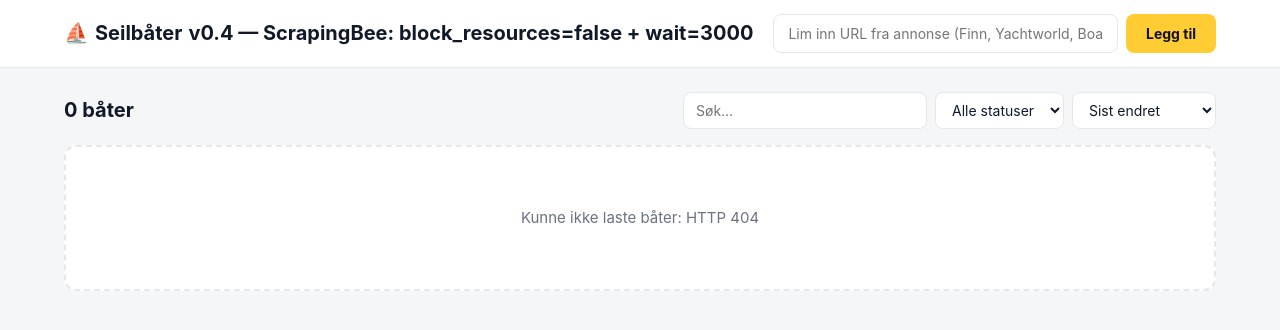
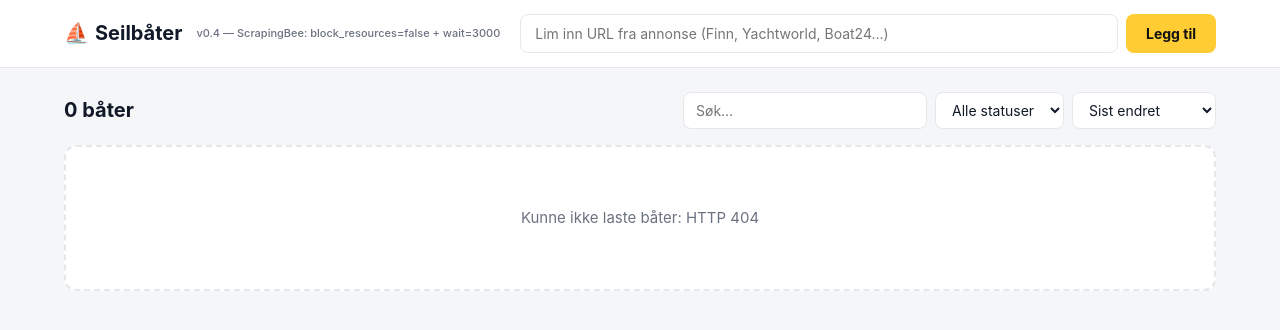
Before and after one commit to mikeljungbergtvedt/seilbater, a website: page public/index.html in a window 1280 px wide. Drawn offline with Linux system fonts and the light colour scheme; no server answers.

Commit message:
Add public/styles.css

```diff
--- a/public/styles.css
+++ b/public/styles.css
@@ -33,7 +33,8 @@ html, body { margin: 0; padding: 0; background: var(--bg); color: var(--text);
   display: flex; align-items: center; gap: 20px;
 }
 .logo { font-size: 20px; font-weight: 700; color: var(--accent); display: flex; align-items: center; gap: 6px; white-space: nowrap; }
-.logo span { color: var(--text); }
+.logo > span:first-of-type { color: var(--text); }
+.logo .version { font-size: 11px; font-weight: 500; color: var(--muted); margin-left: 8px; letter-spacing: 0; }
 .add-inline { flex: 1; display: flex; gap: 8px; }
 .add-inline input {
   flex: 1; padding: 10px 14px; border: 1px solid var(--border); border-radius: 8px;
```
